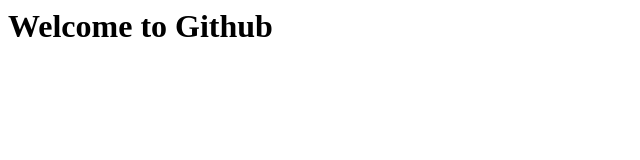
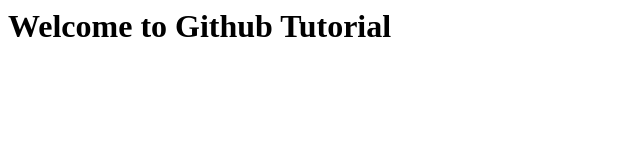
Before and after one commit to mhsohel/round56, a plain HTML site: page index.html in a window 1280 px wide. Shown: the whole page, without its empty margins (0-640 px from the left). Drawn offline with Linux system fonts and the light colour scheme.

Commit message:
Tutorial text added

```diff
--- a/index.html
+++ b/index.html
@@ -1 +1 @@
-<h1>Welcome to Github</h1>
+<h1>Welcome to Github Tutorial</h1>
```
